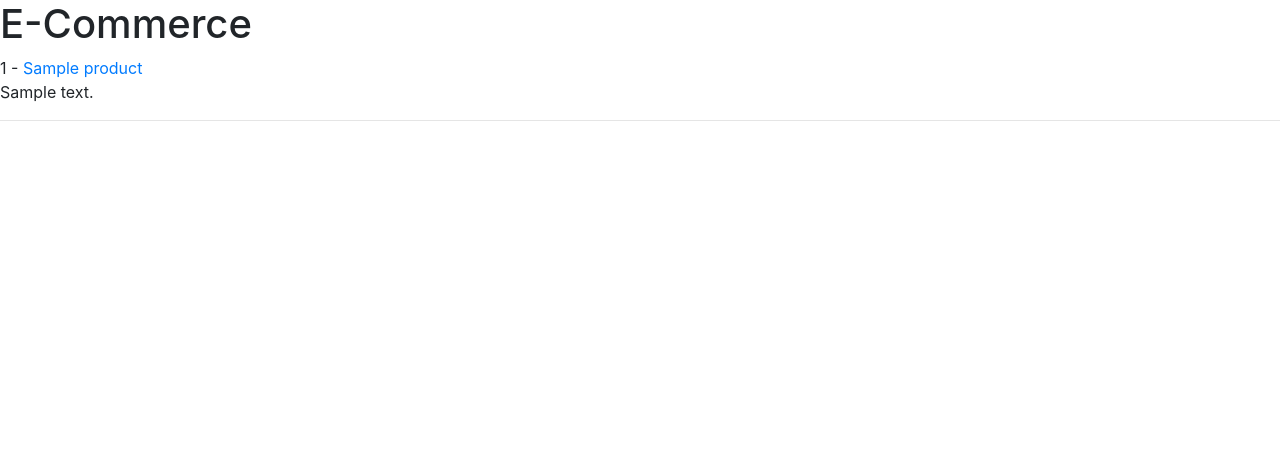
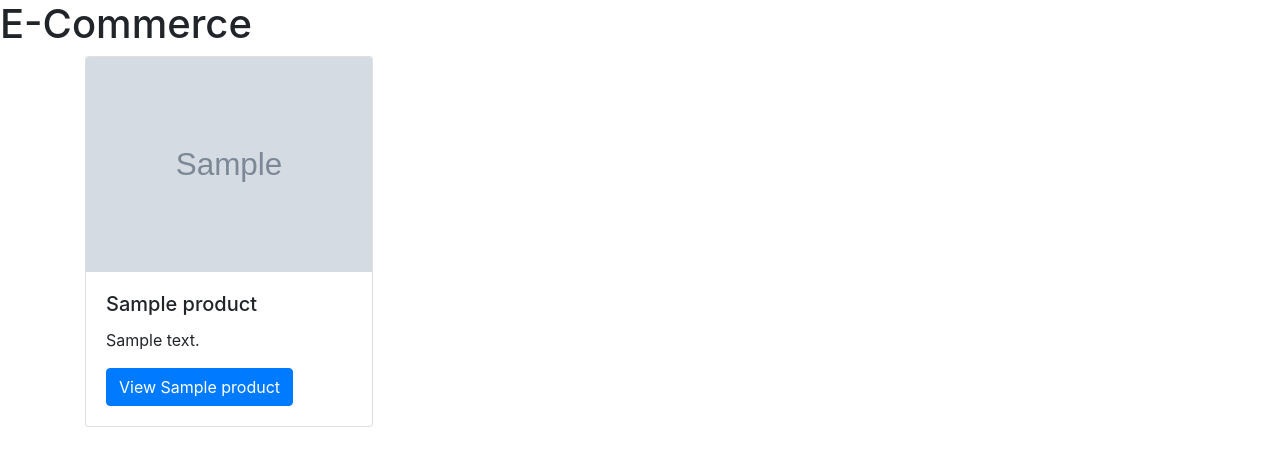
Before and after one commit to leihuagh/e-commerce-2_django, a Django app: page /products/ in a window 1280 px wide. Shown: the top 466 px of the page. Run offline with Django 3.2, Linux system fonts and the light colour scheme; tables that the repository leaves empty hold one stand-in row (values such as "Sample post"); grey boxes marked "Sample" are stand-in pictures; some libraries are stand-ins or nearby versions.

Commit message:
reusable list view template

```diff
--- a/src/ecommerce/views.py
+++ b/src/ecommerce/views.py
@@ -28,8 +28,7 @@ def contact_page(request):
   context = {
     "title": "Contact page",
     "content": "Welcome to contact page",
-    "form": contact_form,
-    'brand': 'new brand name'
+    "form": contact_form
   }
   if request.method == "POST":
     if contact_form.is_valid():
--- a/src/products/templates/products/list.html
+++ b/src/products/templates/products/list.html
@@ -3,11 +3,16 @@
 
 {% block content %}
 
-  {% for obj in object_list %}
-    {{ obj.id }} - <a href="{{ obj.get_absolute_url }}">{{ obj.title }}</a>
-    <br>
-    {{ obj.description }}
-    <hr>
-  {% endfor %}
+  <div class="container">
+    <div class="row">
+
+      {% for obj in object_list %}
+        <div class="col">
+          {% include 'products/snippets/card.html' with instance=obj %}
+        </div>
+      {% endfor %}
+
+    </div>
+  </div>
 
 {% endblock %}
--- /dev/null
+++ b/src/products/templates/products/snippets/card.html
@@ -0,0 +1,14 @@
+
+
+<div class="card" style="width: 18rem;">
+  {% if instance.image %}
+    <a href="{{ instance.get_absolute_url }}">
+      <img class="card-img-top" src="{{instance.image.url}}" title="{{ instance.title }} product image" alt="{{ instance.title }}">
+    </a>
+  {% endif %}
+  <div class="card-body">
+    <h5 class="card-title">{{ instance.title }}</h5>
+    <p class="card-text">{{ instance.description }}</p>
+    <a href="{{ instance.get_absolute_url }}" class="btn btn-primary">View {{ instance.title }}</a>
+  </div>
+</div>
--- a/src/templates/contact/view.html
+++ b/src/templates/contact/view.html
@@ -3,7 +3,6 @@
 
 
 {% block content %}
-{% include 'base/navbar.html' with brand_name=brand %}
 
   <div class="text-center">
     <h1>{{ title }}</h1>
```
